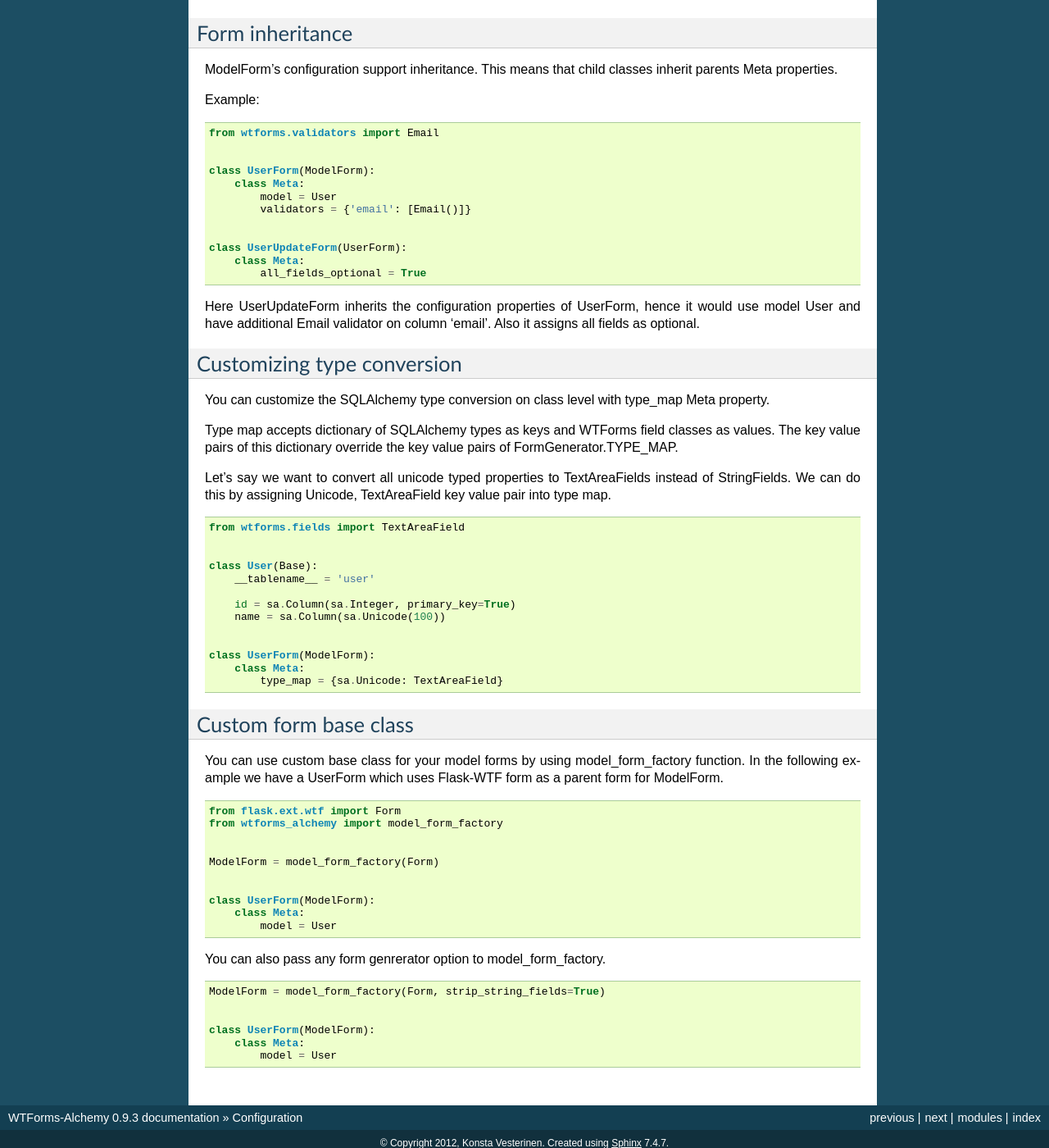
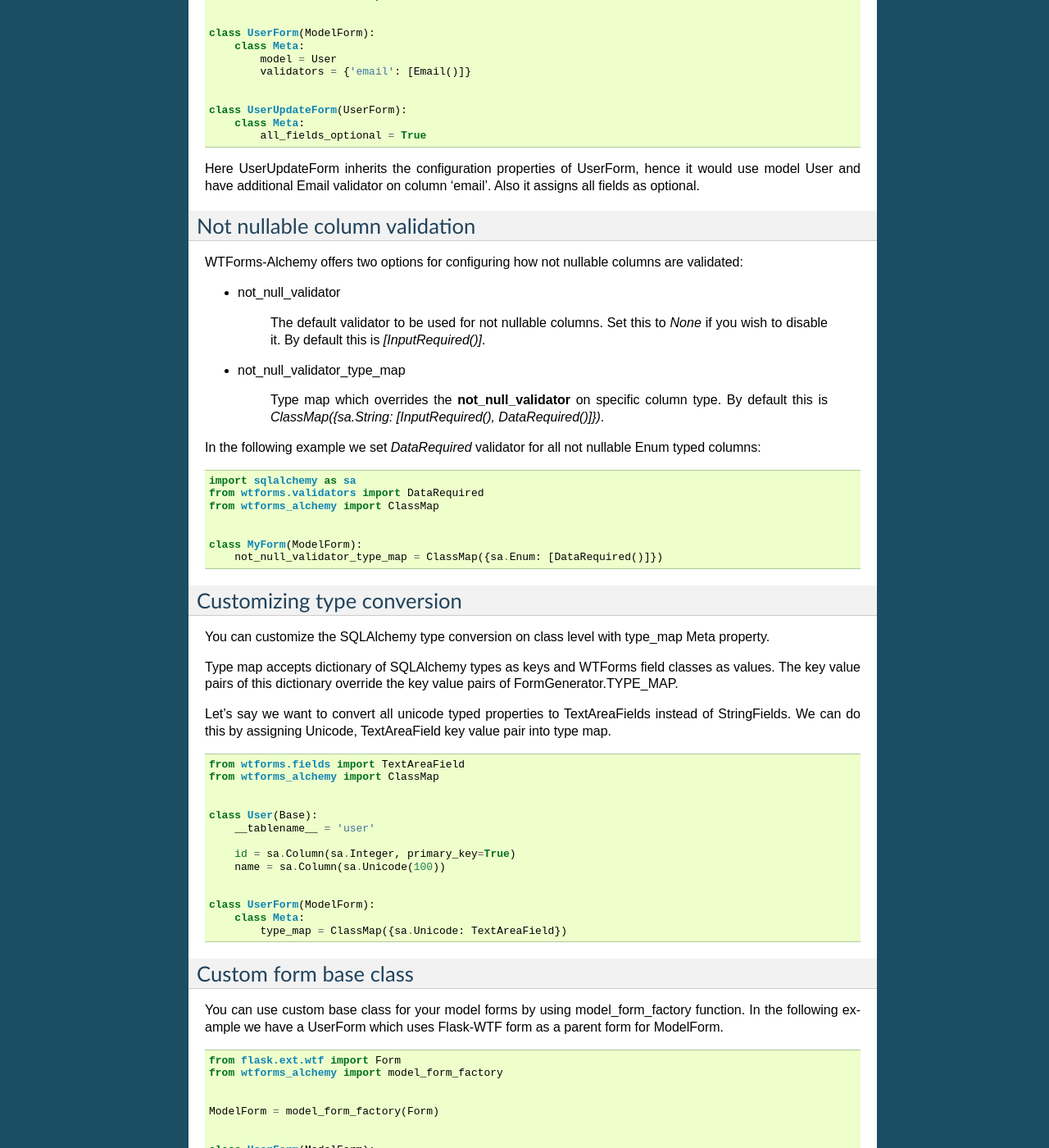
Before and after one commit to kvesteri/wtforms-alchemy, a Sphinx documentation site: the page built from docs/configuration.rst, in a window 1280 px wide and 1400 px high, scrolled down 2824 px. Shown: the whole window at 82% size. Built offline with Sphinx 7.4.7, drawn with Linux system fonts in a browser that asks for light colours; some of the changed text lies outside the part shown.

Commit message:
Add docs for not nullable column validation customization

```diff
--- a/docs/configuration.rst
+++ b/docs/configuration.rst
@@ -205,6 +192,37 @@ use model User and have additional Email validator on column 'email'. Also it as
 all fields as optional.
 
 
+Not nullable column validation
+------------------------------
+
+WTForms-Alchemy offers two options for configuring how not nullable columns are validated:
+
+* not_null_validator
+
+    The default validator to be used for not nullable columns. Set this to `None`
+    if you wish to disable it. By default this is `[InputRequired()]`.
+
+
+* not_null_validator_type_map
+
+    Type map which overrides the **not_null_validator** on specific column type. By default this is `ClassMap({sa.String: [InputRequired(), DataRequired()]})`.
+
+
+In the following example we set `DataRequired` validator for all not nullable Enum typed columns:
+
+
+::
+
+    import sqlalchemy as sa
+    from wtforms.validators import DataRequired
+    from wtforms_alchemy import ClassMap
+
+
+    class MyForm(ModelForm):
+        not_null_validator_type_map = ClassMap({sa.Enum: [DataRequired()]})
+
+
+
 Customizing type conversion
 ---------------------------
 
@@ -219,6 +237,7 @@ Let's say we want to convert all unicode typed properties to TextAreaFields inst
 
 
     from wtforms.fields import TextAreaField
+    from wtforms_alchemy import ClassMap
 
 
     class User(Base):
@@ -230,7 +249,7 @@ Let's say we want to convert all unicode typed properties to TextAreaFields inst
 
     class UserForm(ModelForm):
         class Meta:
-            type_map = {sa.Unicode: TextAreaField}
+            type_map = ClassMap({sa.Unicode: TextAreaField})
 
 
 
```
Also changed, not shown: other parts of docs/configuration.rst (+0 -13 lines).
